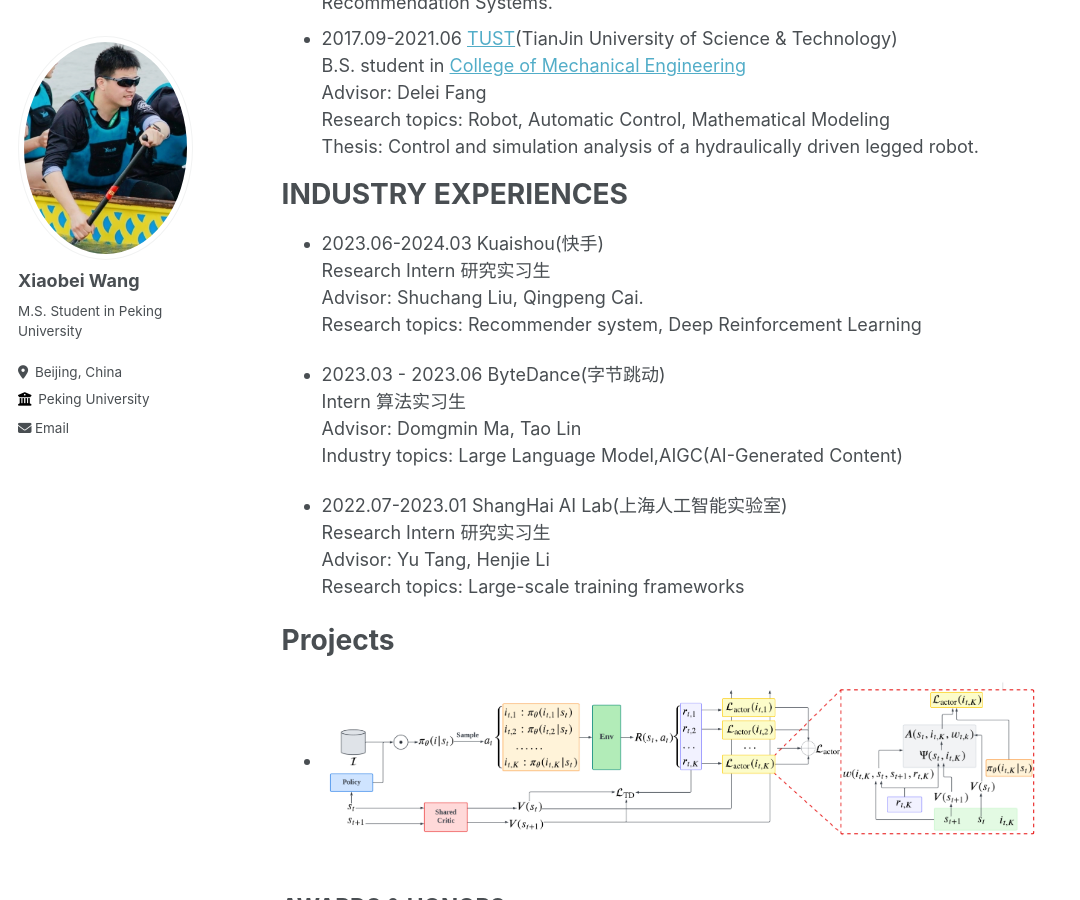
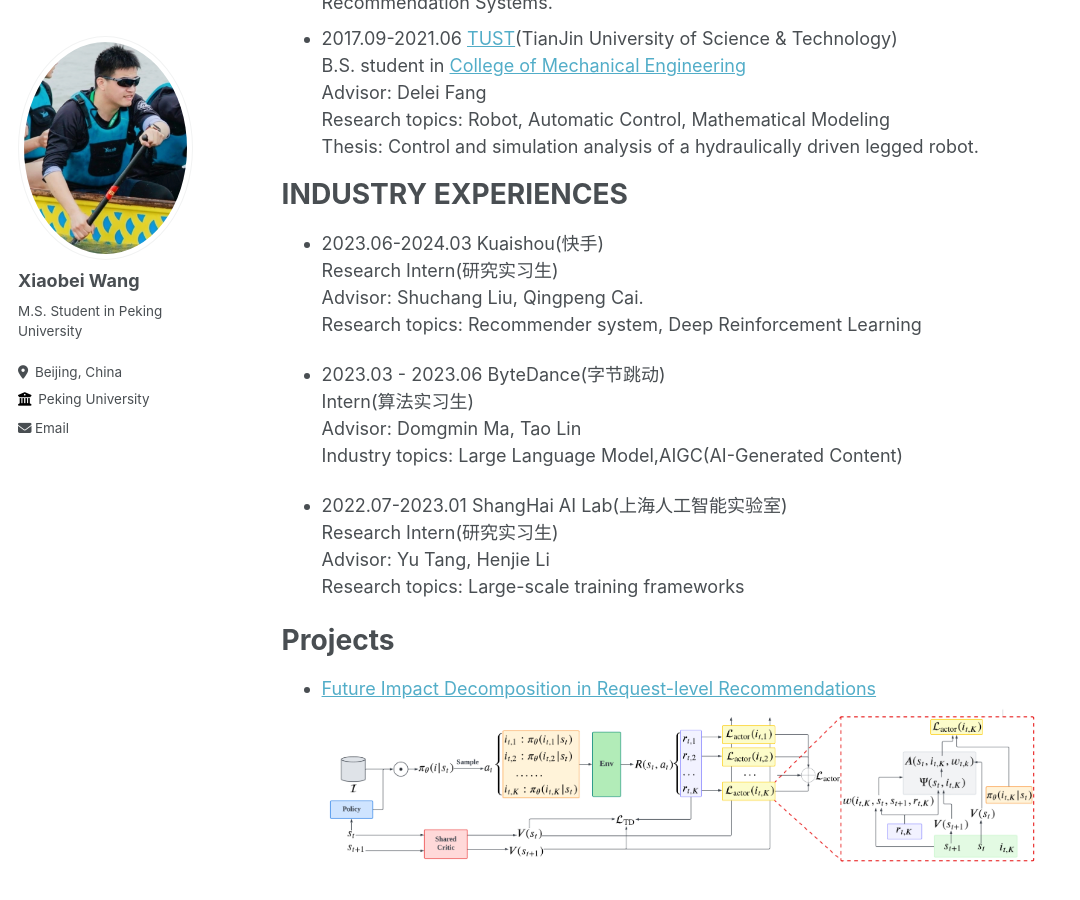
Before and after one commit to wangxiaobei822/wangxiaobei822.github.io, a Jekyll site: the page built from _pages/about.md, in a window 1280 px wide and 900 px high, scrolled down 648 px. Shown: the whole window, without its empty margins (0-1080 px from the left). Built offline with Jekyll 4.4.1, drawn with Linux system fonts in a browser that asks for light colours.

Commit message:
Update about.md

```diff
--- a/_pages/about.md
+++ b/_pages/about.md
@@ -30,20 +30,20 @@ Thesis: Control and simulation analysis of a hydraulically driven legged robot.
 INDUSTRY EXPERIENCES
 ======
 - 2023.06-2024.03 Kuaishou(快手)<br>
-Research Intern 研究实习生<br>
+Research Intern(研究实习生)<br>
 Advisor: Shuchang Liu, Qingpeng Cai.<br>
 Research topics: Recommender system, Deep Reinforcement Learning
 
 
 - 2023.03 - 2023.06  ByteDance(字节跳动)<br>
- Intern 算法实习生<br>
+ Intern(算法实习生)<br>
  Advisor: Domgmin Ma, Tao Lin<br>
  Industry topics: Large Language Model,AIGC(AI-Generated Content)
 
 
 
 - 2022.07-2023.01 ShangHai AI Lab(上海人工智能实验室)<br>
-Research Intern 研究实习生<br>
+Research Intern(研究实习生) <br>
 Advisor: Yu Tang, Henjie Li<br>
 Research topics: Large-scale training frameworks
 
@@ -51,7 +51,8 @@ Research topics: Large-scale training frameworks
 
 Projects
 ======
-- ![avatar](../images/itema2c.png)
+- [Future Impact Decomposition in Request-level Recommendations](https://arxiv.org/abs/2401.16108)<br>
+  ![avatar](../images/itema2c.png)
 
 AWARDS & HONORS
 ------
```
